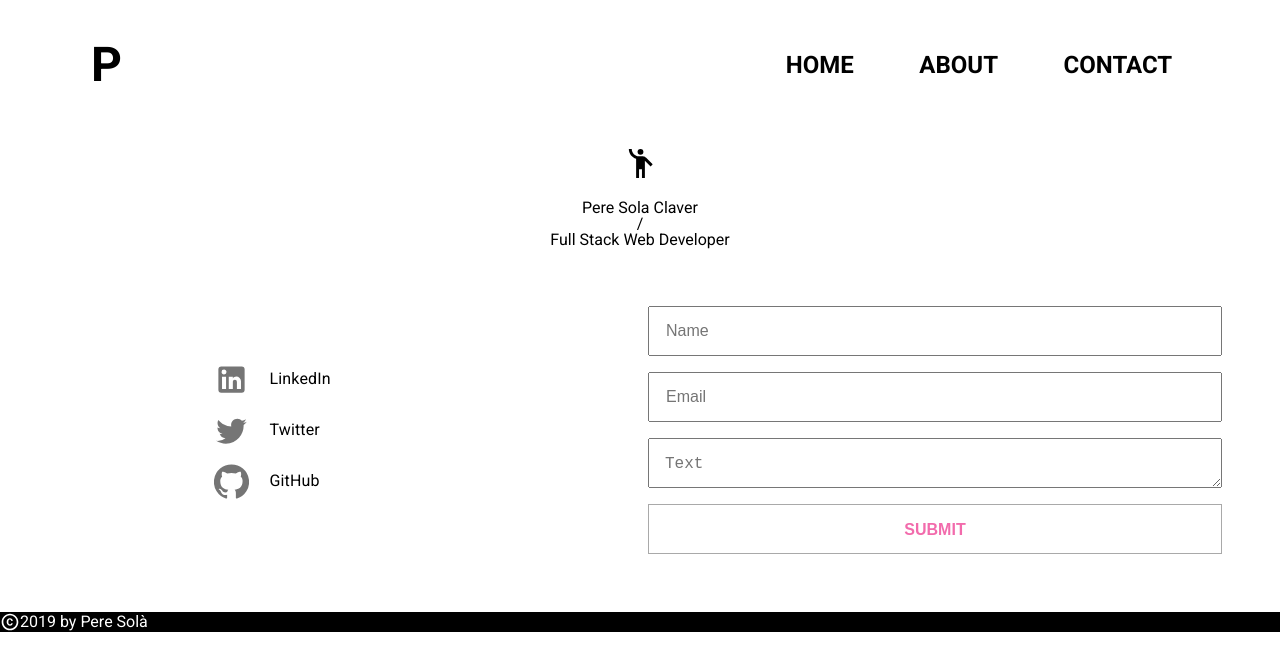
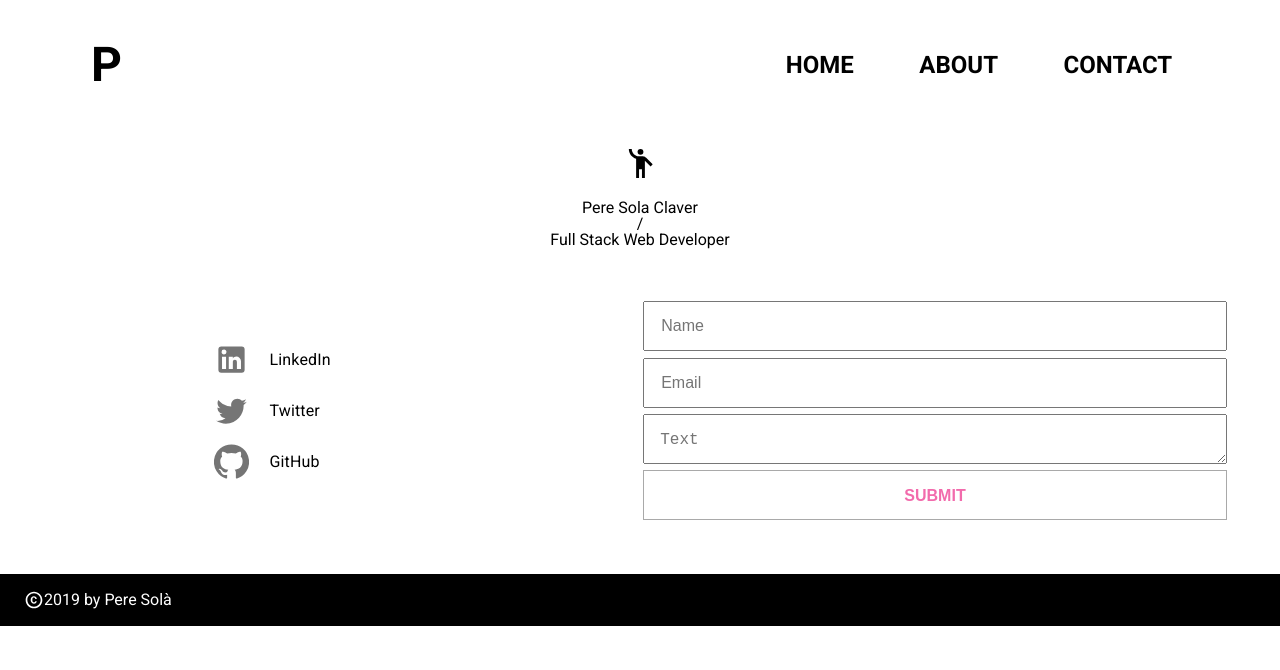
Before and after one commit to petrussola/portfolio-web, a React (Create React App) app: page /contact in a window 1280 px wide. Shown: the top 670 px of the page. Built offline with nearby package versions, Linux system fonts and the light colour scheme.

Commit message:
padding footer

```diff
--- a/src/components/Footer/ContactUsForm.jsx
+++ b/src/components/Footer/ContactUsForm.jsx
@@ -13,7 +13,7 @@ const useStyles = makeStyles({
     height: "50px",
     "font-size": "1rem",
     padding: "1rem",
-    margin: "0.5rem"
+    margin: "0.2rem"
   },
   submitButton: {
     "background-color": "white",
--- a/src/components/Footer/Footer.jsx
+++ b/src/components/Footer/Footer.jsx
@@ -8,8 +8,9 @@ import Copyright from "./Copyright";
 // MATERIAL UI
 import { makeStyles } from "@material-ui/core/styles";
 
-const useStyles = makeStyles({
+const useStyles = makeStyles(theme => ({
   root: {
+    padding: theme.spacing(2, 3),
     background: "black",
     color: "white",
     width: "100%",
@@ -23,7 +24,7 @@ const useStyles = makeStyles({
     "align-items": "center",
     height: "inherit"
   }
-});
+}));
 
 export default function Footer(props) {
   const [inFooter, setInFooter] = useState(true);
```
